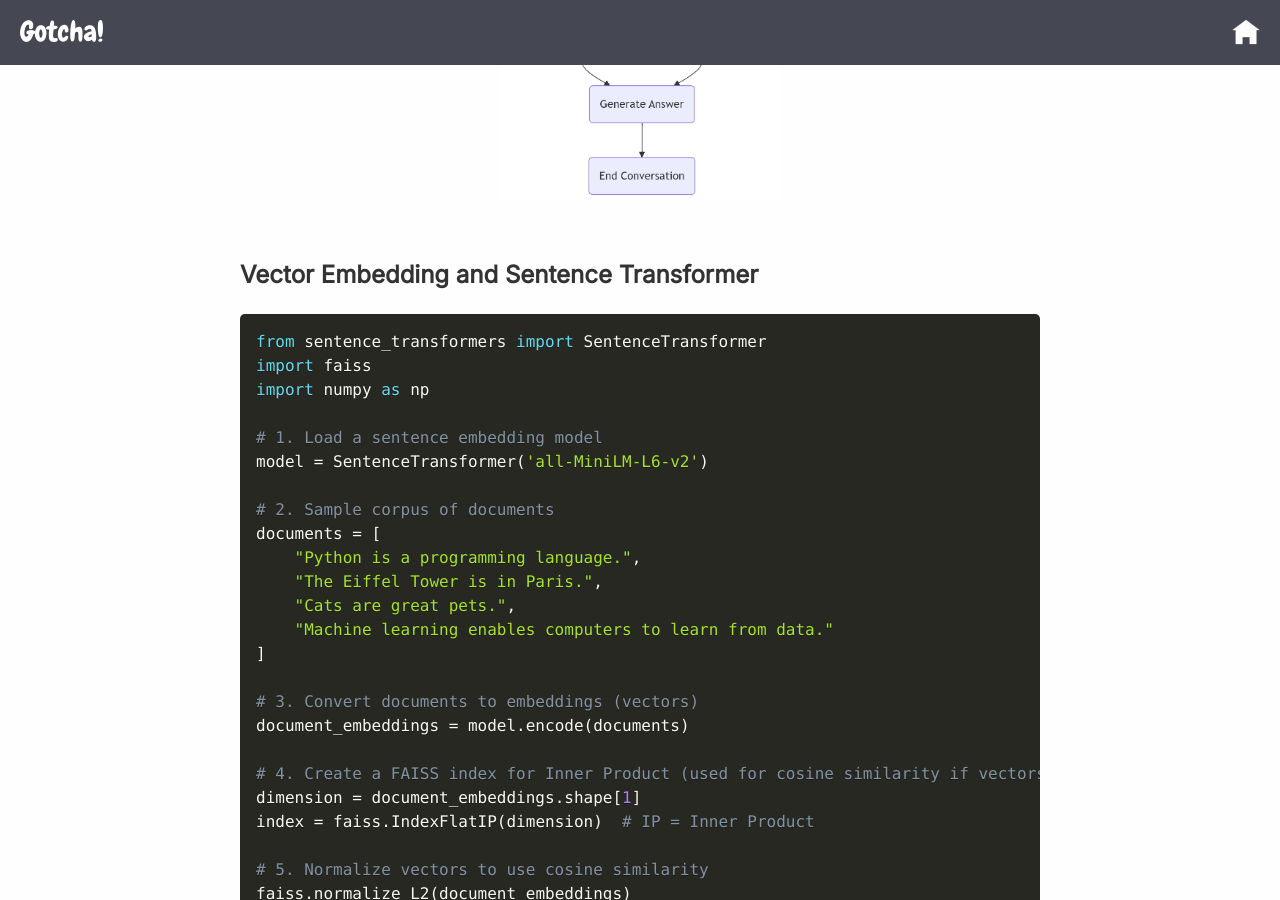
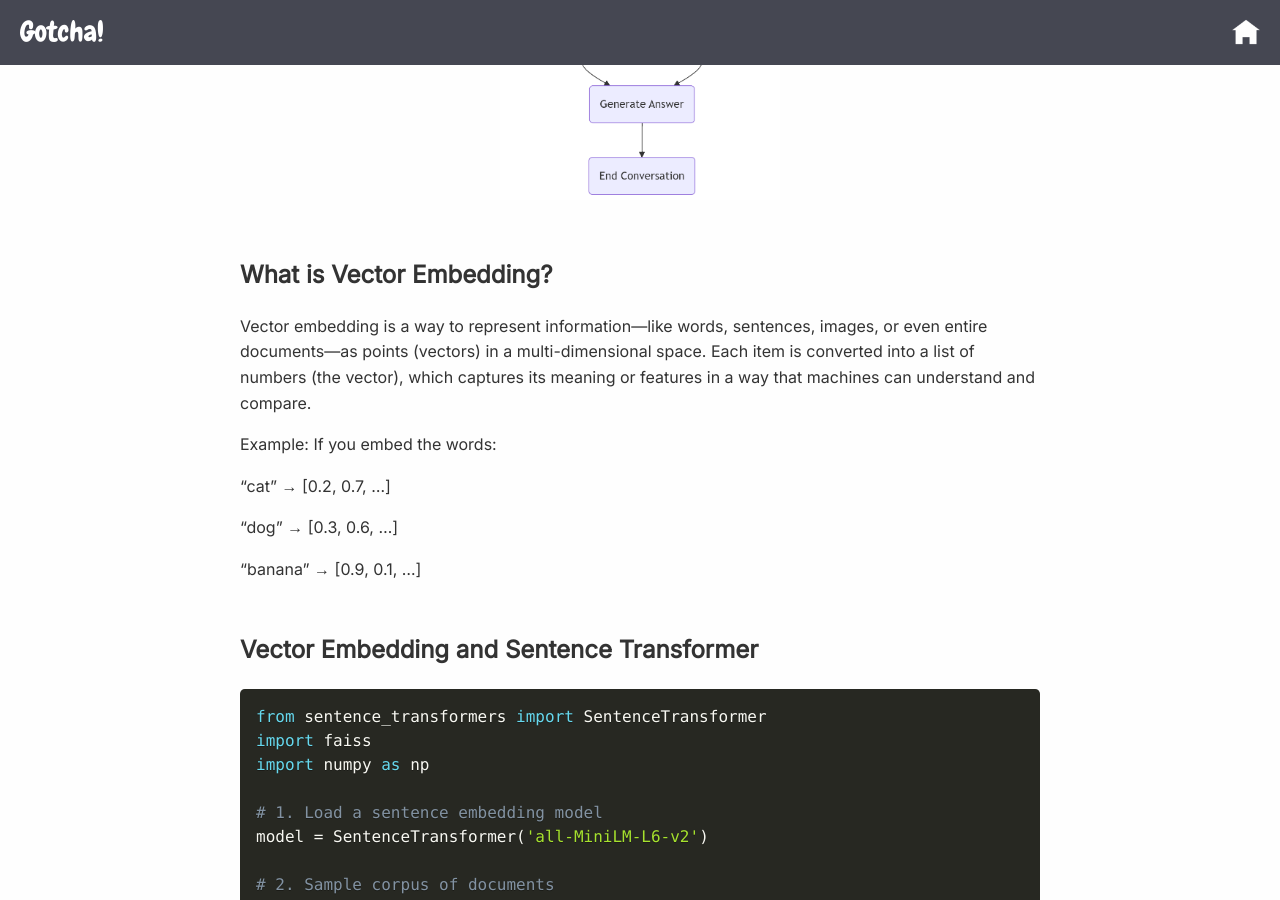
Before and after one commit to hyerinchung/hyerinchung.github.io, a Jekyll site: the page built from portfolio/ai_chatbot.md, in a window 1280 px wide and 900 px high, scrolled down 1093 px. Built offline with Jekyll 4.4.1, drawn with Linux system fonts in a browser that asks for light colours; nearby versions of some CDN libraries.

Commit message:
Update ai_chatbot.md

```diff
--- a/portfolio/ai_chatbot.md
+++ b/portfolio/ai_chatbot.md
@@ -16,6 +16,20 @@ In today’s digital world, AI chatbots are becoming essential tools for busines
 <div align="center">
   <img src="https://github.com/hyerinchung/hyerinchung.github.io/blob/main/images/chatbot_diagram.png?raw=true" alt="AI Chatbot Logic" style="max-width: 35%; height: auto;">
 </div>
+
+
+## What is Vector Embedding?
+
+Vector embedding is a way to represent information—like words, sentences, images, or even entire documents—as points (vectors) in a multi-dimensional space. Each item is converted into a list of numbers (the vector), which captures its meaning or features in a way that machines can understand and compare.
+
+Example:
+If you embed the words:
+
+"cat" → [0.2, 0.7, ...]
+
+"dog" → [0.3, 0.6, ...]
+
+"banana" → [0.9, 0.1, ...]
 
 
 ## Vector Embedding and Sentence Transformer
```
